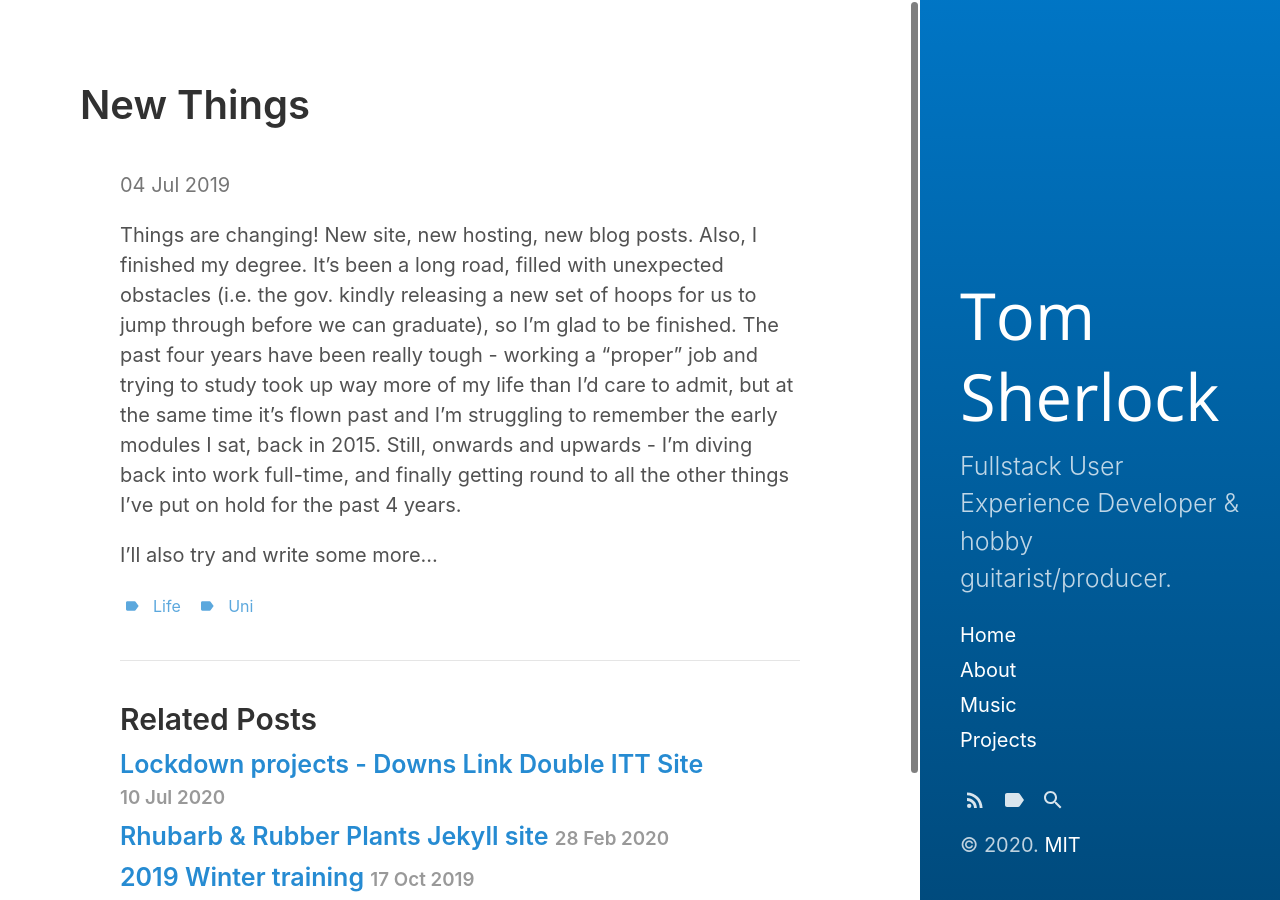
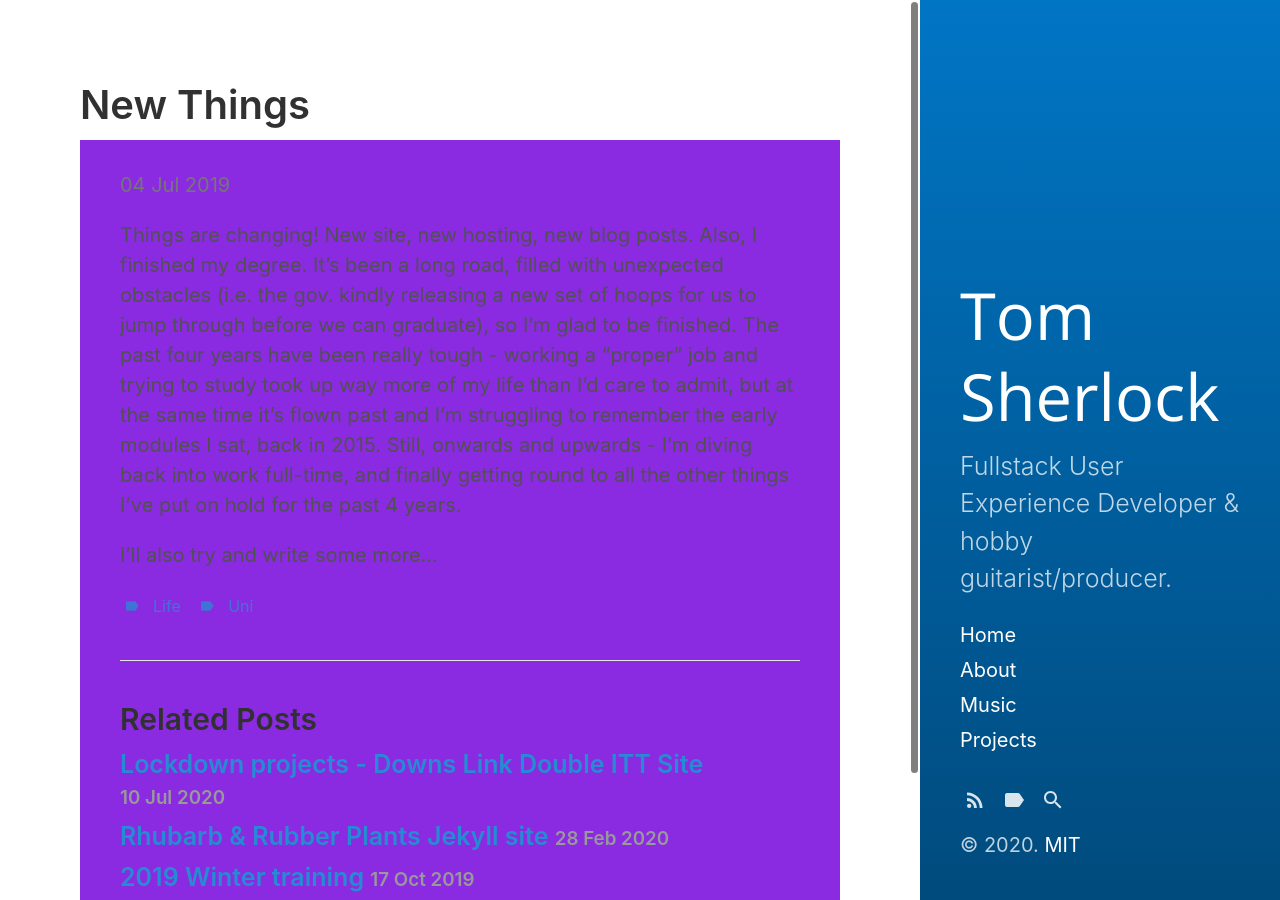
Before and after one commit to tomsherlocked/site, a Jekyll site: the page built from _posts/2019-07-04-new-things.md, in a window 1280 px wide. Built offline with Jekyll 4.4.1, drawn with Linux system fonts in a browser that asks for light colours.

Commit message:
add obnoxious background color in

```diff
--- a/_layouts/post.html
+++ b/_layouts/post.html
@@ -5,7 +5,7 @@ layout: default
 <header>
   <h1 class="post-title">{{ page.title }}</h1>
 </header>
-<div class="content" style="min-height: 70vh">
+<div class="content" style="min-height: 70vh; background-color: blueviolet">
   {% include post-meta.html post=page %}
 
   <div class="post-body">
```
